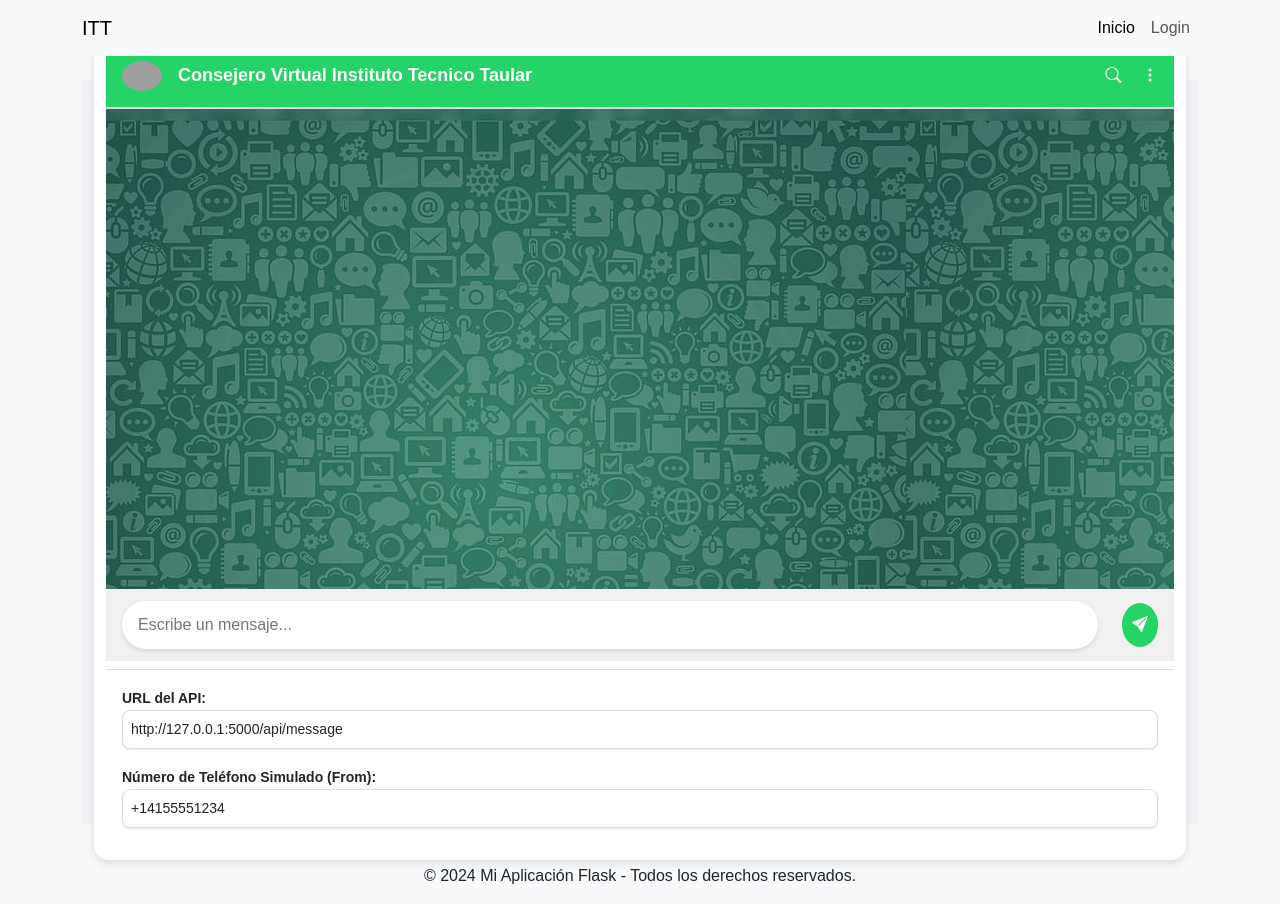
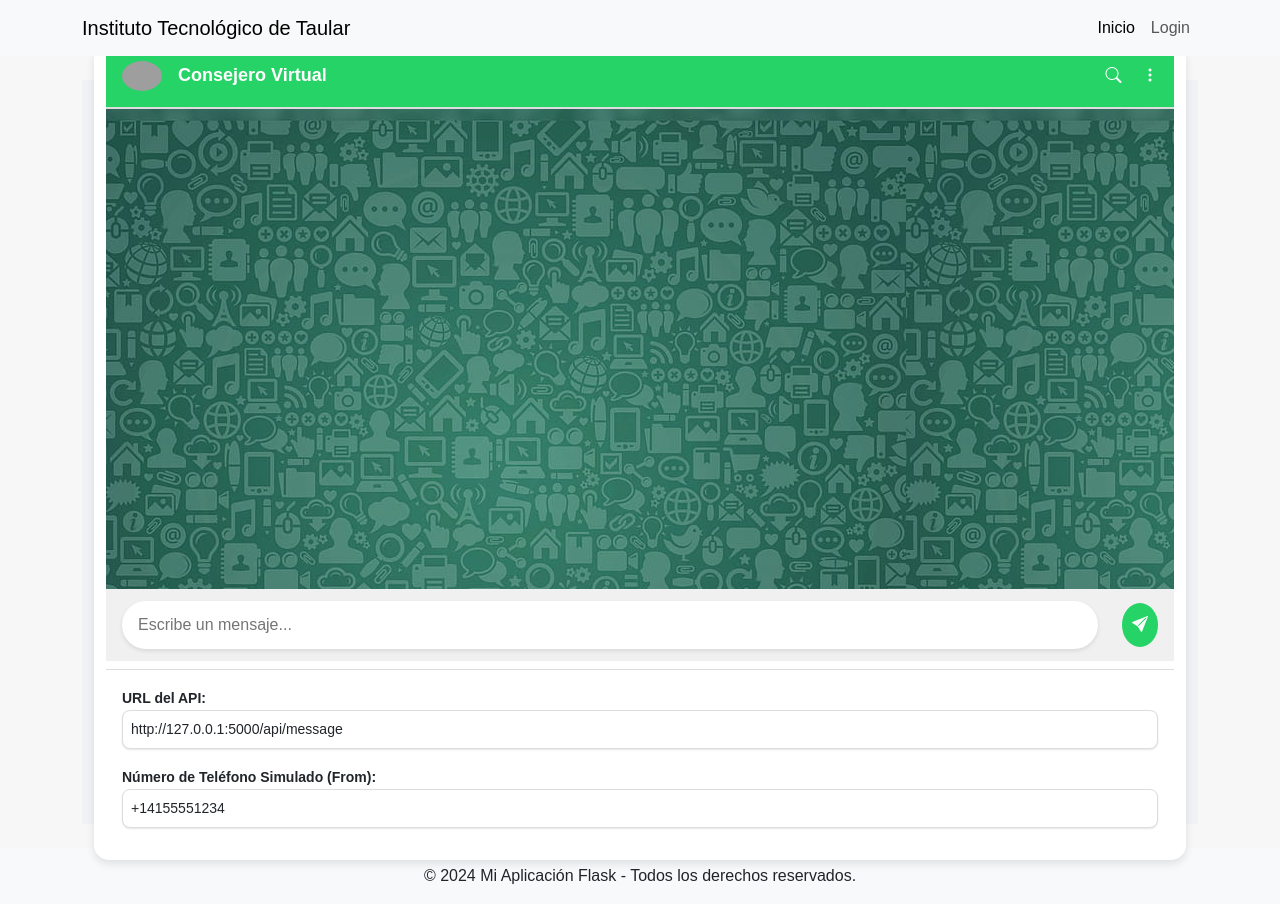
Before and after one commit to gbelot2003/proyecto_taular, a Flask app: page / in a window 1280 px wide. Run offline with Flask 3, Linux system fonts and the light colour scheme; some libraries are stand-ins or nearby versions; grey boxes are pictures that could not be loaded.

Commit message:
:lipstick: afinando detalles de UI

```diff
--- a/app/templates/base.html
+++ b/app/templates/base.html
@@ -3,7 +3,7 @@
 <head>
     <meta charset="UTF-8">
     <meta name="viewport" content="width=device-width, initial-scale=1.0">
-    <title>{% block title %}Mi Aplicación Flask{% endblock %}</title>
+    <title>{% block title %}Instituto Tecnológico de Taular{% endblock %}</title>
 
     <!-- Bootstrap CSS (usando CDN) -->
     <link href="https://cdn.jsdelivr.net/npm/bootstrap@5.3.0-alpha1/dist/css/bootstrap.min.css" rel="stylesheet" crossorigin="anonymous">
@@ -23,7 +23,7 @@
     <nav class="navbar navbar-expand-lg navbar-light bg-light">
         <div class="container">
 
-            <a class="navbar-brand" href="{% if 'user' in session %}{{ url_for('dashboard') }}{% else %}{{ url_for('index') }}{% endif %}">ITT</a>
+            <a class="navbar-brand" href="{% if 'user' in session %}{{ url_for('dashboard') }}{% else %}{{ url_for('index') }}{% endif %}">Instituto Tecnológico de Taular</a>
 
             <button class="navbar-toggler" type="button" data-bs-toggle="collapse" data-bs-target="#navbarNav" aria-controls="navbarNav" aria-expanded="false" aria-label="Toggle navigation">
                 <span class="navbar-toggler-icon"></span>
--- a/app/templates/index.html
+++ b/app/templates/index.html
@@ -1,7 +1,7 @@
 {% extends "base.html" %}
 
 {% block title %}
-Inicio - Mi Aplicación Flask
+Consejero Virtual - Instituto Tecnológico de Taular
 {% endblock %}
 
 {% block content %}
@@ -15,7 +15,7 @@ Inicio - Mi Aplicación Flask
                 <div class="d-flex align-items-center">
                     <img src="https://www.w3schools.com/w3images/avatar2.png" class="rounded-circle" width="40px"
                         alt="avatar">
-                    <span class="ms-3">Consejero Virtual Instituto Tecnico Taular</span>
+                    <span class="ms-3">Consejero Virtual</span>
                 </div>
                 <div>
                     <i class="bi bi-search me-3"></i>
```
